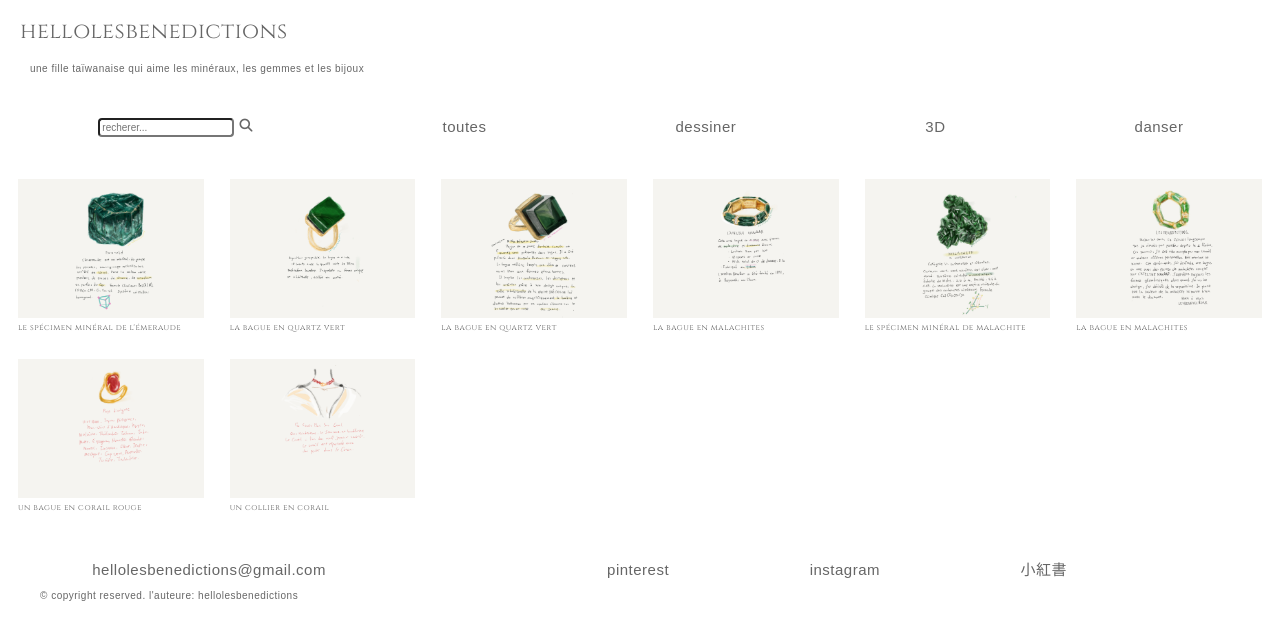
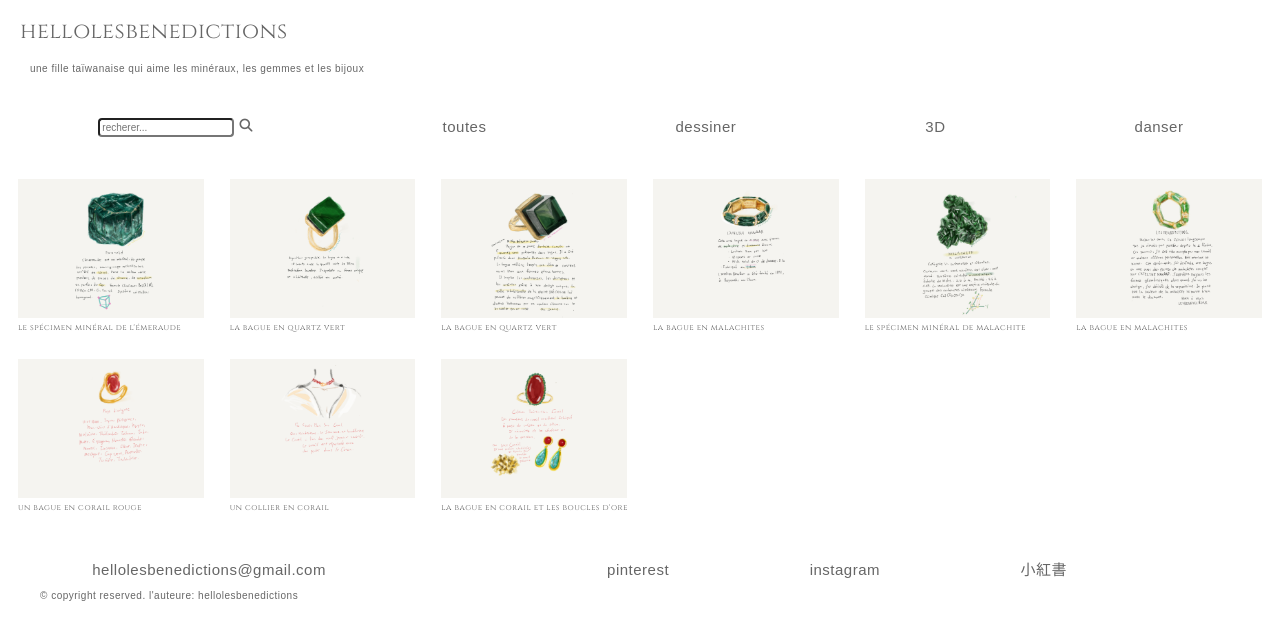
Before and after one commit to somethingpearls/hellolesbenedictions, a plain HTML site: page index.html in a window 1280 px wide. Drawn offline with Linux system fonts and the light colour scheme; a web font is replaced by a local one.

Commit message:
added gem9.jpg

```diff
--- a/index.html
+++ b/index.html
@@ -80,6 +80,10 @@
                 <h4>un collier en corail</h4>
             </div>
 
+            <div class="image-box" data-name="toutes dessiner bague en corail boucles d'oreilles en corail">
+                <a href="https://www.instagram.com/p/C10uUYpx9bK/?img_index=2" target="_blank" id="gem9"><img src="images/gem9.jpg" alt="la bague en corail et les boucles d'oreilles en corail"></a><br>
+                <h4>la bague en corail et les boucles d'oreilles en corail</h4>
+            </div>
 
 
 
```
